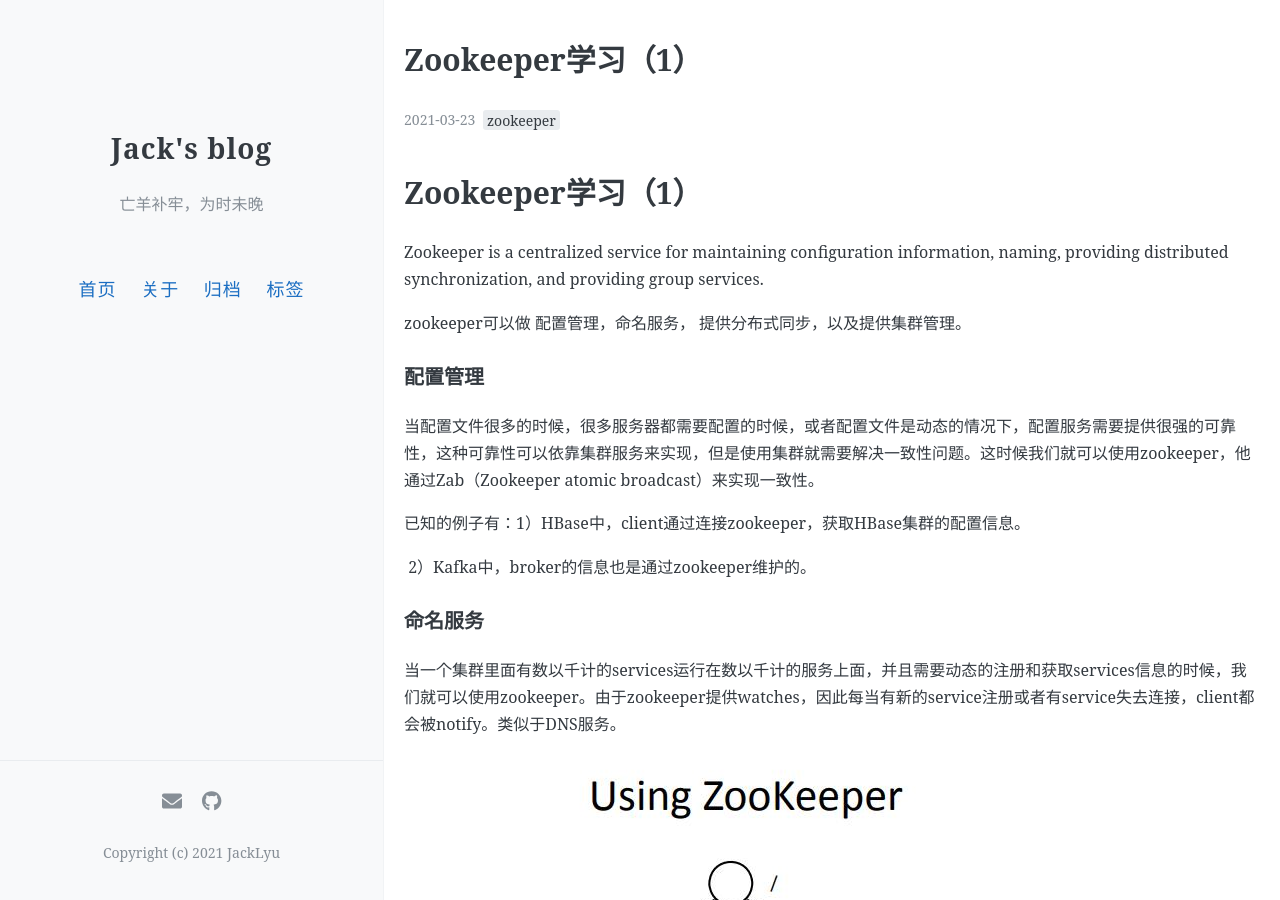
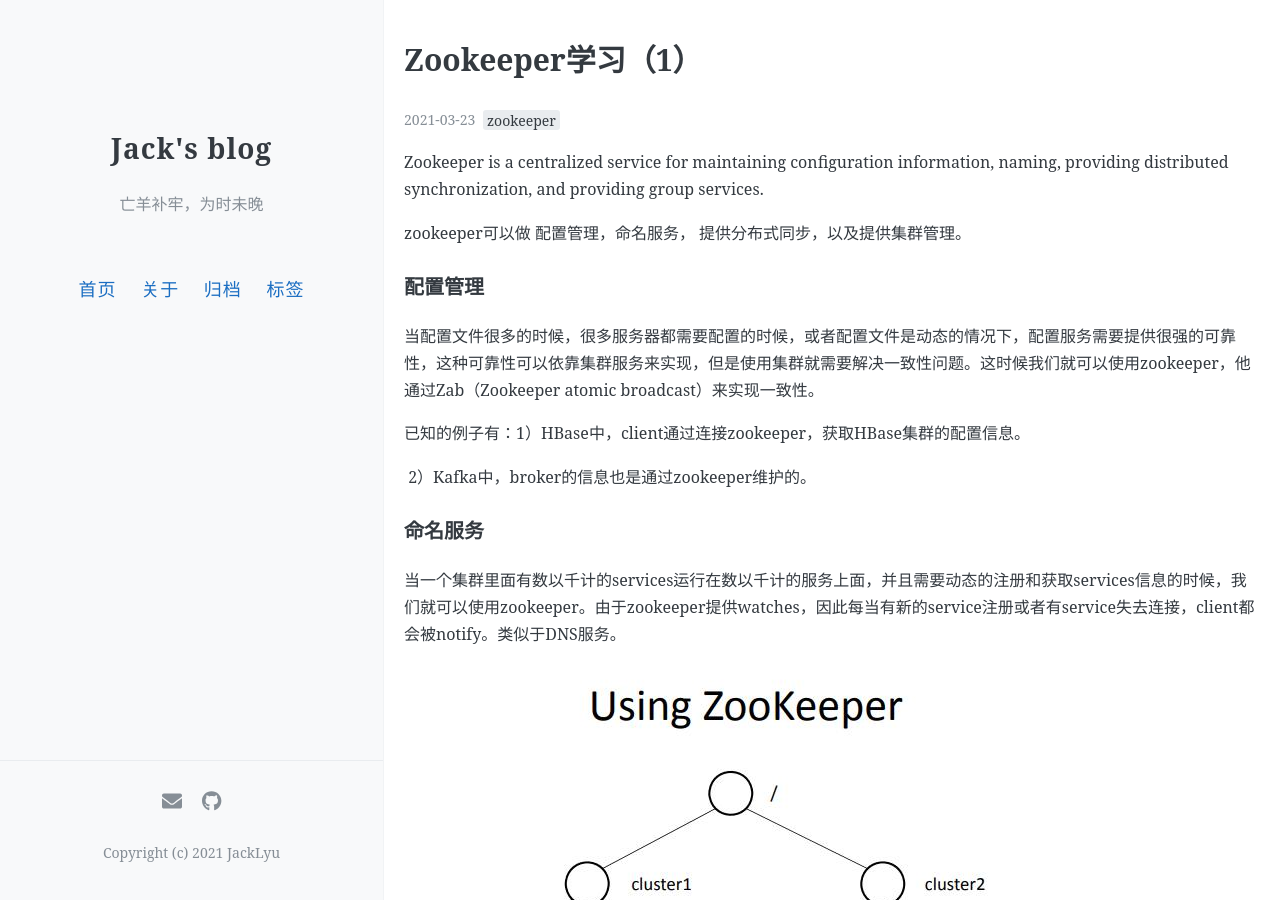
Before and after one commit to haotianlyu/haotianlyu.github.io, a Jekyll site: the page built from _posts/2021-03-23-Zookeeper.md, in a window 1280 px wide and 900 px high. Built offline with Jekyll 4.4.1, drawn with Linux system fonts in a browser that asks for light colours; comment, search, counter and statistics services are not loaded.

Commit message:
remove deplicated title

```diff
--- a/_posts/2021-03-23-Zookeeper.md
+++ b/_posts/2021-03-23-Zookeeper.md
@@ -7,8 +7,6 @@
 tags: [zookeeper]
 comments: true
 ---
-
-#                                 Zookeeper学习（1）
 
 Zookeeper is a centralized service for maintaining configuration information, naming, providing distributed synchronization, and providing group services.
 
```
